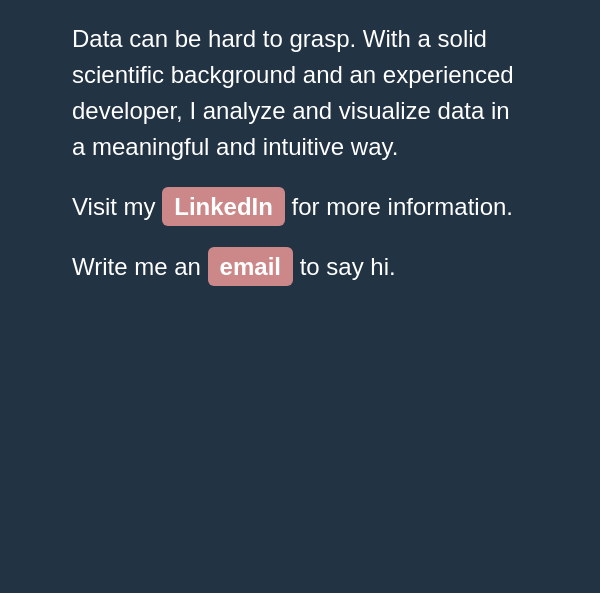
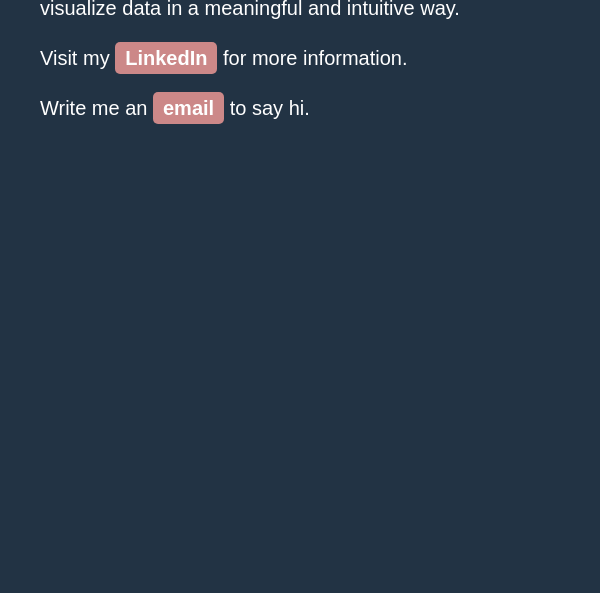
Before and after one commit to manjebrinkhuis/manjebrinkhuis.github.io, a plain HTML site: page index.html in a window 600 px wide. Shown: the part 207-800 px from the top of the page. Drawn offline with Linux system fonts and the light colour scheme.

Commit message:
responsive 	modified:   index.html

```diff
--- a/index.html
+++ b/index.html
@@ -1,6 +1,8 @@
 <html>
+    <head>
+        <meta content="width=device-width, initial-scale=1" name="viewport" />
+
         <style>
-
             * {
                 font-family: sans-serif;
                 font-size: 20px;
@@ -18,10 +20,6 @@
                 justify-content: center;
                 align-items: center;
                 color: #fff;
-        }
-
-        #main-container {
-            max-width: 24em;
             }
 
             header {
@@ -51,18 +49,25 @@
                 font-weight: bold;
             }
 
-        @media only screen and (min-width: 480px) {
+            @media only screen and (min-width : 600px ) {
+                #main-container {
+                    max-width: 24em !important;
+                }
+            }
+
+            @media only screen and (max-width: 600px) {
               * {
-              font-size: 24px !important;
+                  font-size: 20px !important;
               }
 
               #main-container {
                   max-width: 100% !important;
-              padding: 3em !important;
+                  padding: 2em !important;
               }
             }
 
         </style>
+    </head>
     <body>
         <div id="main-container">
         <header>
```
Lines whose indentation alone changed are shown as unchanged.
